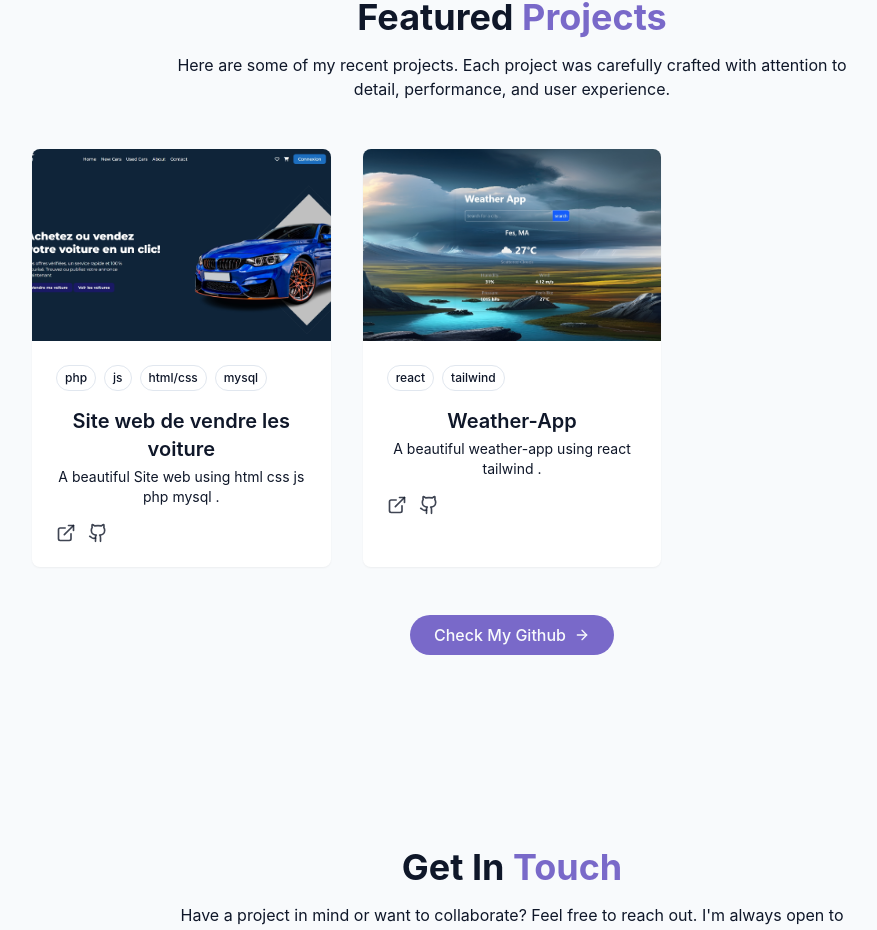
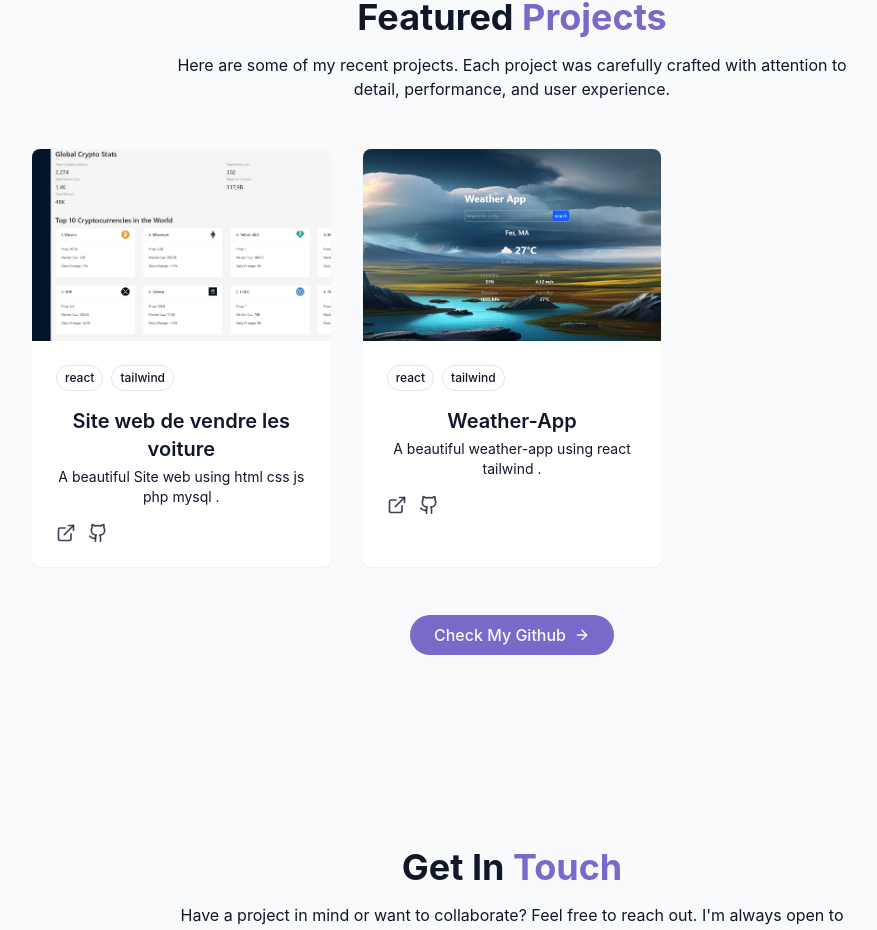
Before and after one commit to E-SAAD2005/portfolio, a React (Vite) app: page / in a window 1280 px wide. Shown: the part 2405-3335 px from the top of the page, without its empty margins (128-1005 px from the left). Built offline with nearby package versions, Linux system fonts and the light colour scheme.

Commit message:
Resolve merge conflict in ProjectsSection.jsx

```diff
--- a/src/component/ProjectsSection.jsx
+++ b/src/component/ProjectsSection.jsx
@@ -5,10 +5,10 @@ const projects = [
     id: 1,
     title: "Site web de vendre les voiture",
     description: "A beautiful Site web  using html css js php mysql .",
-    image: "pageVoiture.jpeg",
-    tags: ["php", "js", "html/css","mysql"],
-    demoUrl: "#",
-    githubUrl: "#",
+    image: "cryptoapp.jpeg",
+    tags: [ "react","tailwind"],
+    demoUrl: "https://crypto-app-two-lovat.vercel.app/",
+    githubUrl: "https://github.com/E-SAAD2005/Crypto-App",
   },
   {
     id: 2,
@@ -20,6 +20,7 @@ const projects = [
     demoUrl: "https://weather-app-pvtu.vercel.app/",
     githubUrl: "https://github.com/E-SAAD2005/weather-app",
 },
+
 
 ];
 
```
Also changed, not shown: public/cryptoapp.jpeg (added).
